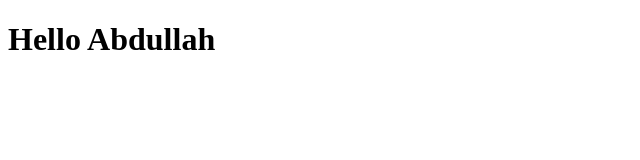
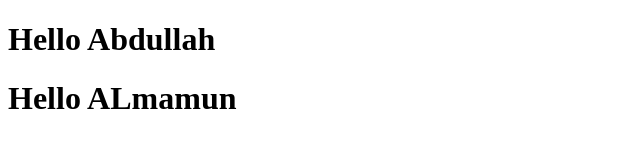
Before and after one commit to abdullahalmamun111/Demo, a plain HTML site: page index.html in a window 1280 px wide. Shown: the whole page, without its empty margins (0-640 px from the left). Drawn offline with Linux system fonts and the light colour scheme.

Commit message:
new branch created

```diff
--- a/index.html
+++ b/index.html
@@ -7,5 +7,6 @@
 </head>
 <body>
 	<h1>Hello Abdullah</h1>
+	<h1>Hello ALmamun</h1>
 </body>
 </html>
```
